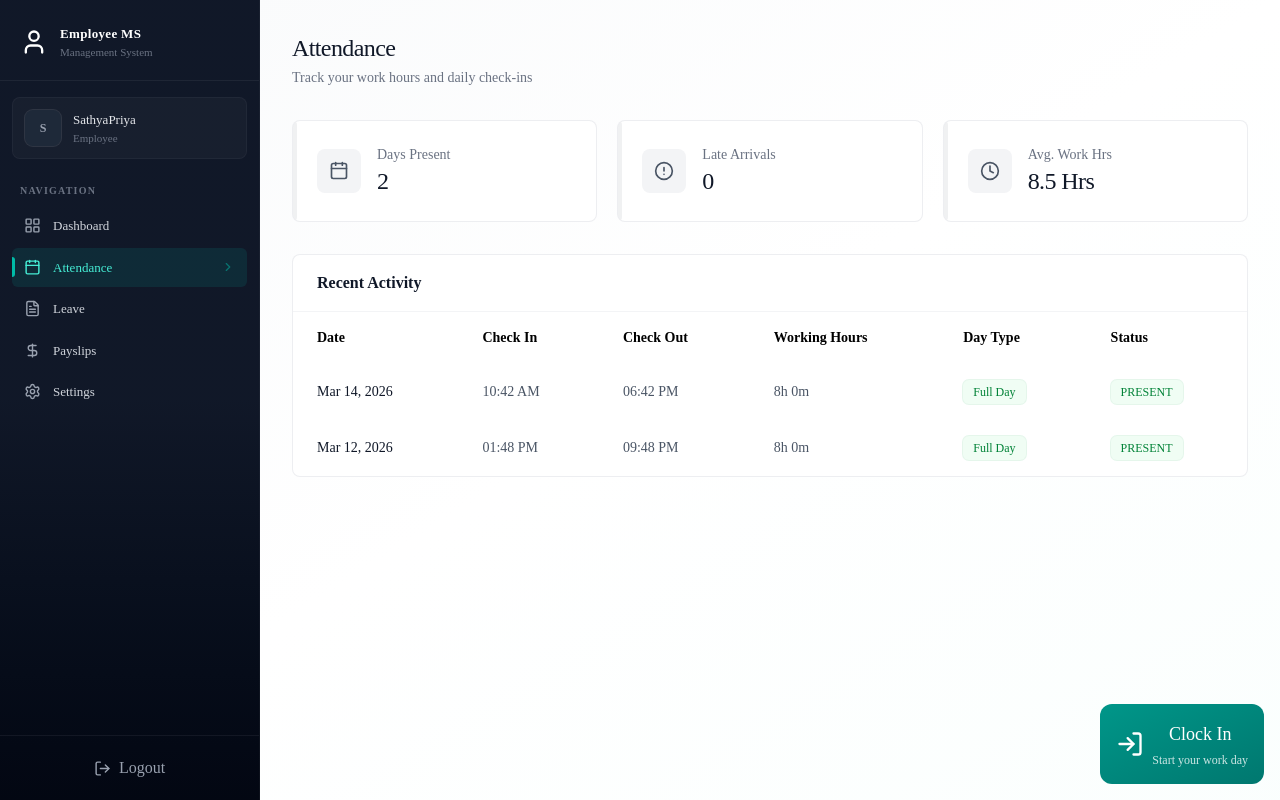
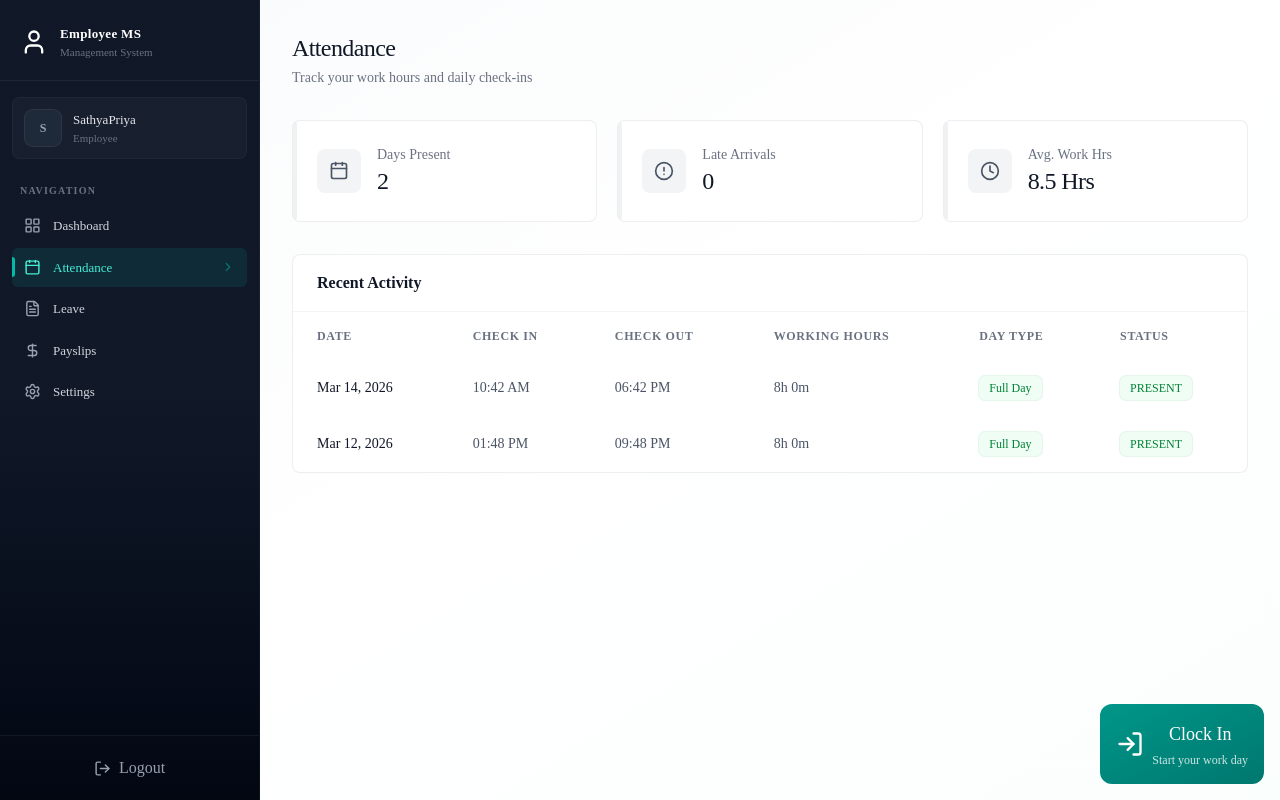
Before and after one commit to PrethigahShanmugarajah/Staffly, a React (Vite) app in the folder Client/: page /attendance in a window 1280 px wide. Built offline with nearby package versions, Linux system fonts and the light colour scheme; a web font is replaced by a local one.

Commit message:
Update attendance history table styles

```diff
--- a/Client/src/components/Attendance/AttendanceHistory.jsx
+++ b/Client/src/components/Attendance/AttendanceHistory.jsx
@@ -14,8 +14,8 @@ const AttendanceHistory = ({ history }) => {
 
       <div className="overflow-x-auto">
         <table className="w-full text-left text-sm">
-          <thead>
-            <tr>
+          <thead className="text-xs font-semibold text-gray-500 uppercase tracking-wider">
+            <tr className="hover:bg-gray-50/50 transition-colors duration-150">
               <th className="px-6 py-4">Date</th>
               <th className="px-6 py-4">Check In</th>
               <th className="px-6 py-4">Check Out</th>
@@ -27,8 +27,8 @@ const AttendanceHistory = ({ history }) => {
 
           <tbody>
             {history.length === 0 ? (
-              <tr>
-                <td colSpan={6} className="text-center py-12 text-gray-400">
+              <tr className="hover:bg-gray-50/50 transition-colors duration-150">
+                <td colSpan={6} className="px-6 py-12 text-center text-gray-400">
                   No records found
                 </td>
               </tr>
@@ -37,7 +37,7 @@ const AttendanceHistory = ({ history }) => {
                 const dayType = getDayTypeDisplay(record);
 
                 return (
-                  <tr key={record._id || record.id}>
+                  <tr key={record._id || record.id} className="hover:bg-gray-50/50 transition-colors duration-150">
                     <td className="px-6 py-4 font-medium text-gray-900">
                       {format(new Date(record.date), "MMM dd, yyyy")}
                     </td>
```
